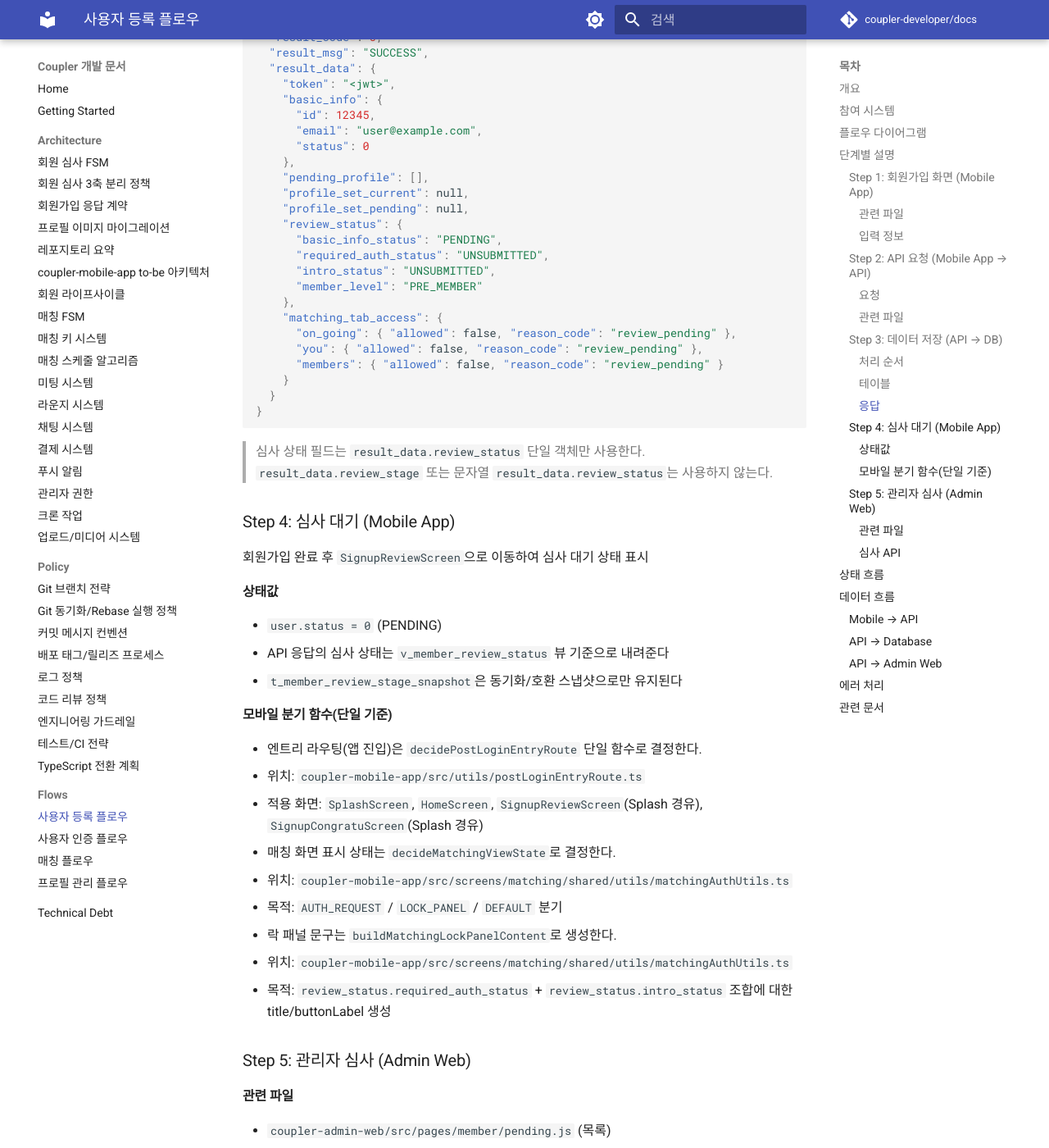
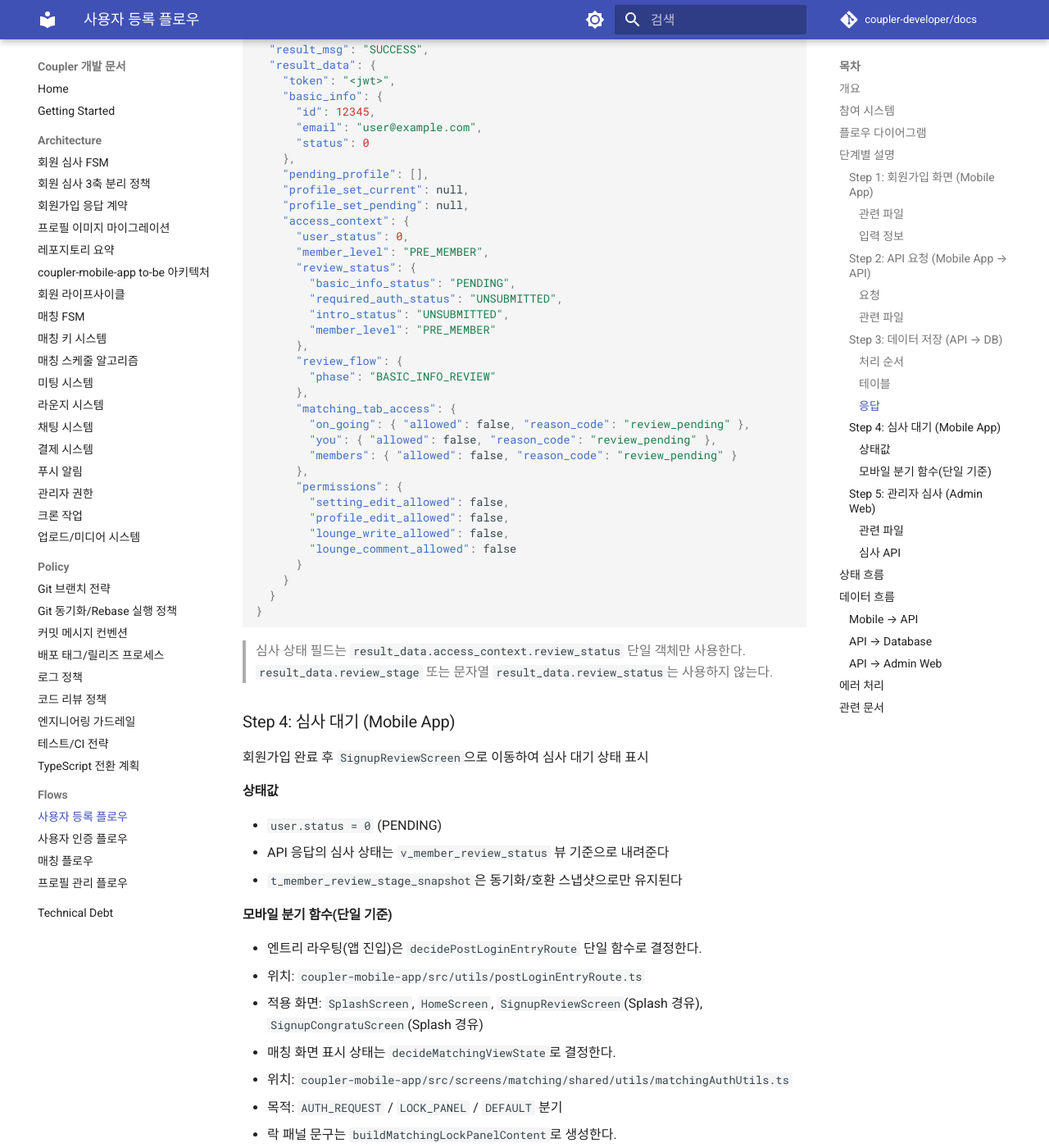
Before and after one commit to coupler-developer/docs, an MkDocs documentation site: the page built from content/flows/cross-project/user-registration-flow.md, in a window 1280 px wide and 1400 px high, scrolled down 2916 px. Shown: the whole window at 82% size. Built offline with MkDocs 1.6.1 and Material for MkDocs 9.7.7, drawn with Linux system fonts in a browser that asks for light colours; comment, search, counter and statistics services are not loaded; some of the changed text lies outside the part shown.

Commit message:
docs: align signup review contract to access_context

````diff
--- a/content/flows/cross-project/user-registration-flow.md
+++ b/content/flows/cross-project/user-registration-flow.md
@@ -24,7 +24,7 @@ sequenceDiagram
     API->>DB: INSERT t_member_review_request
     API->>API: syncMemberReviewStatusByMemberId()
     API->>DB: SELECT v_member_review_status (승격 조건 판정)
-    API-->>App: { result_code: 0, result_data(token, review_status, ...) }
+    API-->>App: { result_code: 0, result_data(token, access_context, ...) }
     App->>App: SignupReviewScreen 이동
     Admin->>API: GET /admin/member/pending/list
     API-->>Admin: 심사 대기 목록
@@ -139,22 +139,35 @@ VALUES (?, ?, ?, 0, NOW());
     "pending_profile": [],
     "profile_set_current": null,
     "profile_set_pending": null,
-    "review_status": {
-      "basic_info_status": "PENDING",
-      "required_auth_status": "UNSUBMITTED",
-      "intro_status": "UNSUBMITTED",
-      "member_level": "PRE_MEMBER"
-    },
-    "matching_tab_access": {
-      "on_going": { "allowed": false, "reason_code": "review_pending" },
-      "you": { "allowed": false, "reason_code": "review_pending" },
-      "members": { "allowed": false, "reason_code": "review_pending" }
+    "access_context": {
+      "user_status": 0,
+      "member_level": "PRE_MEMBER",
+      "review_status": {
+        "basic_info_status": "PENDING",
+        "required_auth_status": "UNSUBMITTED",
+        "intro_status": "UNSUBMITTED",
+        "member_level": "PRE_MEMBER"
+      },
+      "review_flow": {
+        "phase": "BASIC_INFO_REVIEW"
+      },
+      "matching_tab_access": {
+        "on_going": { "allowed": false, "reason_code": "review_pending" },
+        "you": { "allowed": false, "reason_code": "review_pending" },
+        "members": { "allowed": false, "reason_code": "review_pending" }
+      },
+      "permissions": {
+        "setting_edit_allowed": false,
+        "profile_edit_allowed": false,
+        "lounge_write_allowed": false,
+        "lounge_comment_allowed": false
+      }
     }
   }
 }
 ```
 
-> 심사 상태 필드는 `result_data.review_status` 단일 객체만 사용한다.
+> 심사 상태 필드는 `result_data.access_context.review_status` 단일 객체만 사용한다.
 > `result_data.review_stage` 또는 문자열 `result_data.review_status`는 사용하지 않는다.
 
 ### Step 4: 심사 대기 (Mobile App)
@@ -177,7 +190,7 @@ VALUES (?, ?, ?, 0, NOW());
   - 목적: `AUTH_REQUEST` / `LOCK_PANEL` / `DEFAULT` 분기
 - 락 패널 문구는 `buildMatchingLockPanelContent`로 생성한다.
   - 위치: `coupler-mobile-app/src/screens/matching/shared/utils/matchingAuthUtils.ts`
-  - 목적: `review_status.required_auth_status` + `review_status.intro_status` 조합에 대한 title/buttonLabel 생성
+  - 목적: `access_context.review_status.required_auth_status` + `access_context.review_status.intro_status` 조합에 대한 title/buttonLabel 생성
 
 ### Step 5: 관리자 심사 (Admin Web)
 
````
Also changed, not shown: content/architecture/member-review-fsm.md (+1 -1 lines).
